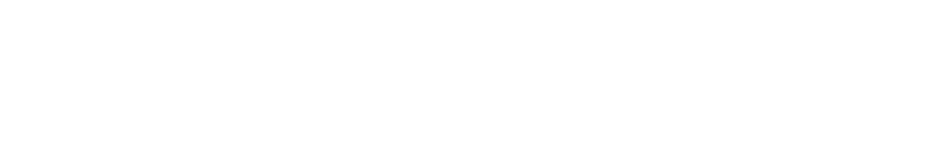
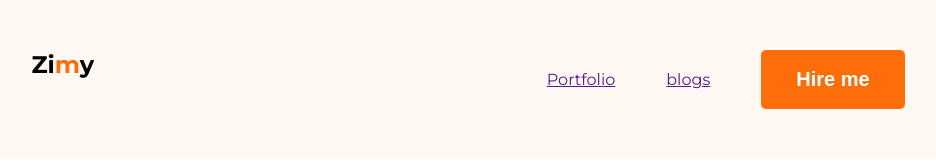
Before and after one commit to Lamisazimy/MyPortfolio, a plain HTML site: page index.html in a window 1280 px wide. Shown: the whole page, without its empty margins (172-1108 px from the left). Drawn offline with Linux system fonts and the light colour scheme.

Commit message:
navbar made

```diff
--- a/index.html
+++ b/index.html
@@ -1,13 +1,29 @@
 <!DOCTYPE html>
 <html lang="en">
+
 <head>
     <meta charset="UTF-8">
     <meta name="viewport" content="width=device-width, initial-scale=1.0">
     <title>My Portfolio</title>
+    <link rel="preconnect" href="https://fonts.googleapis.com">
+    <link rel="preconnect" href="https://fonts.gstatic.com" crossorigin>
+    <link href="https://fonts.googleapis.com/css2?family=Montserrat:ital,wght@0,100..900;1,100..900&display=swap"
+        rel="stylesheet">
+    <link rel="stylesheet" href="styles/portfolio.css">
 </head>
-<body>
+
+<body class="openuniquifier">
     <header>
-
+        <nav>
+            <div class="logo">
+                <h1>Zi<span id="font-color">m</span>y</h1>
+            </div>
+            <ul class="menu">
+                <li><a href="">Portfolio</a></li>
+                <li><a href="">blogs</a></li>
+                <li><button class="btn">Hire me</button></li>
+            </ul>
+        </nav>
     </header>
     <main>
 
@@ -17,4 +33,5 @@
     </footer>
 
 </body>
+
 </html>
--- /dev/null
+++ b/styles/portfolio.css
@@ -0,0 +1,56 @@
+*{
+    margin: 0;
+    padding: 0;
+    box-sizing: border-box;
+}
+/* shared part */
+.openuniquifier{
+  font-family: "Montserrat", sans-serif;
+  font-optical-sizing: auto;
+
+}
+.logo h2{
+    font-size:  45px;
+    font-weight: 900;
+}
+#font-color{
+    color: #FD6E0A;
+    font-weight: bold;
+
+}
+.btn{
+
+  background-color: #FD6E0A;
+  border: none;
+  padding: 18px 35px;
+  border-radius: 5px;
+    color: white;
+    font-size: 20px;
+    font-weight: bold;
+}
+/* indiviual part */
+header{
+    background-color: #FFF8F3;
+    padding: 50px;
+}
+nav{
+    width: 74%;
+    max-width: 1140px;
+    /* border: 1px solid gray; */
+    margin: 0 auto;
+    display: flex;
+    justify-content:space-between;
+    text-align: center;
+}
+nav .menu{
+    display: flex;
+    list-style-type: none;
+    gap: 51px;
+    align-items: center;
+
+}
+nav.menu a{
+    font-size: 20px;
+    color: #474747;
+    text-decoration: none;
+}
```
